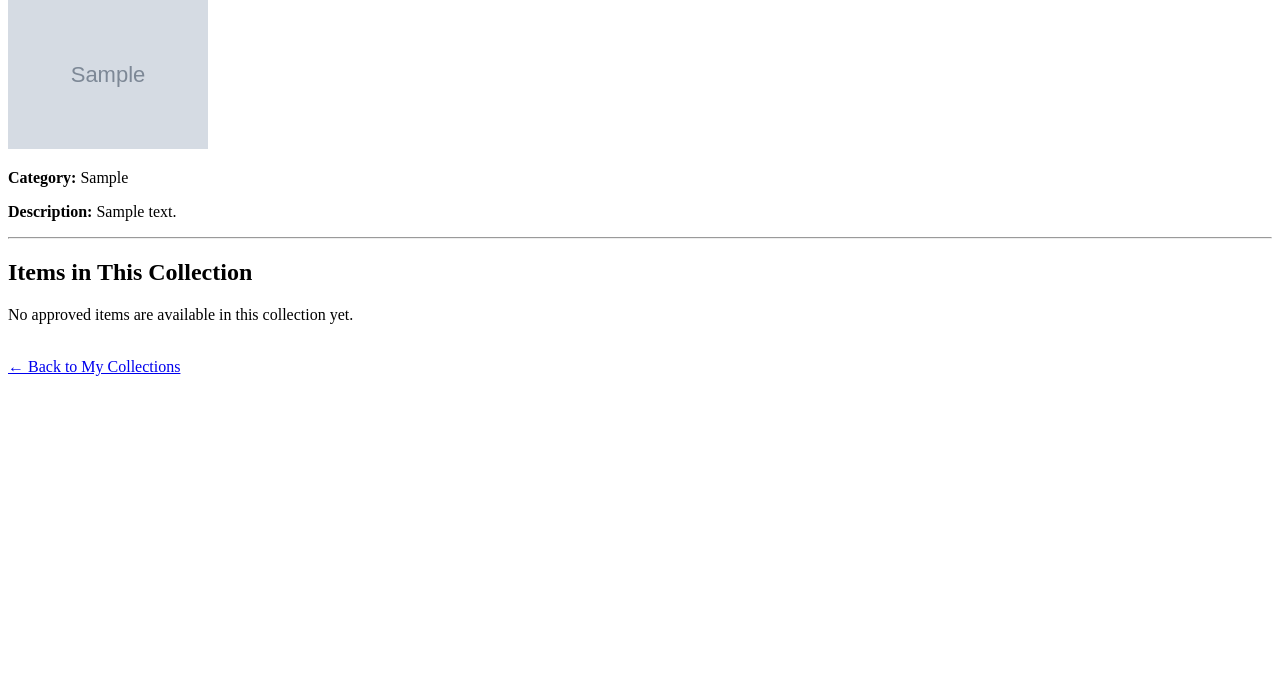
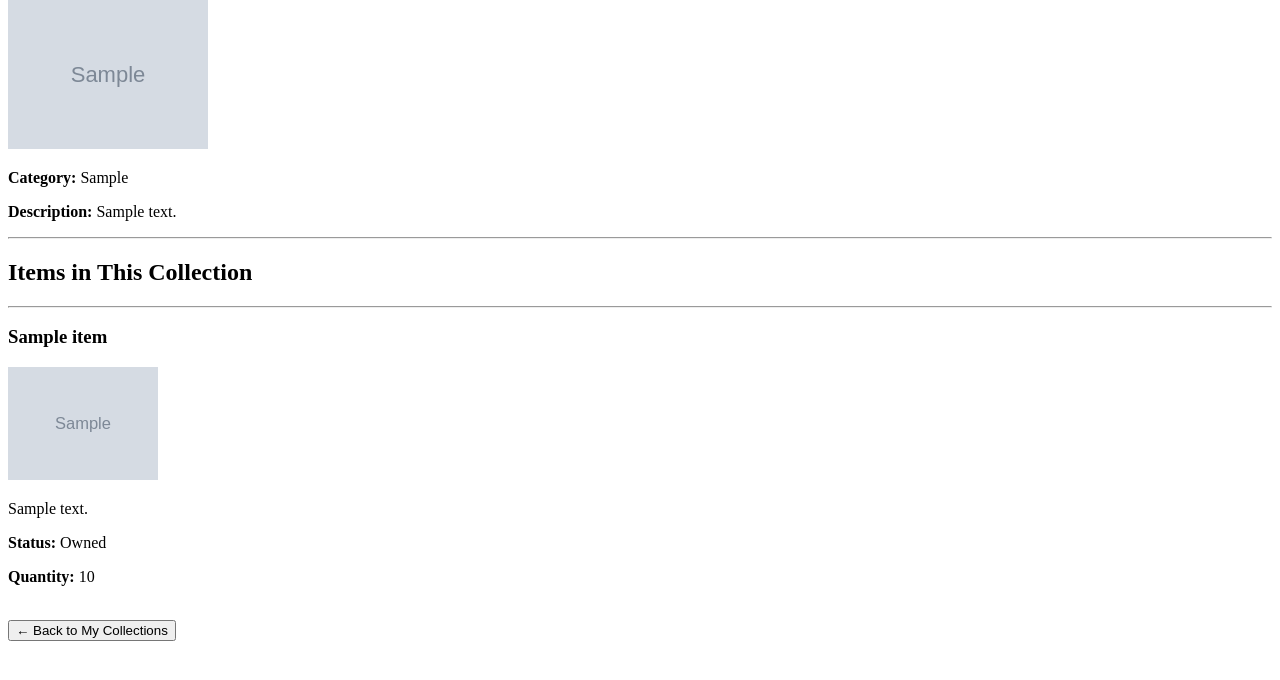
Before and after one commit to 1celatte/CollectiX, a Flask app: page /my-collections/1 in a window 1280 px wide. Shown: the part 81-761 px from the top of the page. Run offline with Flask 3, Linux system fonts and the light colour scheme; a user stored in the database is signed in; tables that the repository leaves empty hold one stand-in row (values such as "Sample post"); grey boxes marked "Sample" are stand-in pictures.

Commit message:
refine my collection features and adding seed data

```diff
--- a/app/collection/template/list.html
+++ b/app/collection/template/list.html
@@ -25,7 +25,7 @@
 
         <!-- Create Collection Link -->
          <a href="{{ url_for('collection.create_collection') }}">
-             Create New Collection
+             <button type="button">Create New Collection</button>
         </a>
 
 
--- a/app/collection/template/view.html
+++ b/app/collection/template/view.html
@@ -158,7 +158,7 @@
                 collection_id=collection.id
             ) }}"
         >
-            + Add Item
+           <button> + Add Item</button>
         </a>
 
     </div>
@@ -173,7 +173,7 @@
         class="button back-button"
         href="{{ url_for('collection.list_collections') }}"
     >
-        ← Back to Collections
+        <button> ← Back to Collections</button>
     </a>
 
 
--- a/app/mycollection/feature.py
+++ b/app/mycollection/feature.py
@@ -1,7 +1,7 @@
 from flask import render_template, abort
 from flask_login import login_required, current_user
 
-from app.models import Collection, UserCollection
+from app.models import Collection, UserCollection,OwnedItem, Item
 from . import my_collection_bp
 
 #=======================================================================================================================
@@ -38,7 +38,7 @@ def list_my_collections():
 
 #=======================================================================================================================
 
-# View one collection's details
+# View collection's details
 
 #=======================================================================================================================
 
@@ -56,11 +56,24 @@ def view_my_collection(collection_id):
     if not user_collection:
         abort(404)
 
+    # Get the collection
     collection = Collection.query.get_or_404(
         collection_id
     )
 
+    # Get all approved items inside this collection
+    items = Item.query.filter_by(
+        collection_id=collection_id,
+    ).all()
+
+    # Get items owned by the current user
+    owned_items = OwnedItem.query.filter_by(
+        user_id=current_user.id
+    ).all()
+
     return render_template(
         "detail.html",
-        collection=collection
+        collection=collection,
+        items=items,
+        owned_items=owned_items
     )
--- a/app/mycollection/templates/detail.html
+++ b/app/mycollection/templates/detail.html
@@ -70,6 +70,36 @@
                 {{ item.description }}
             </p>
 
+            <!-- Check whether current user owns this item -->
+
+            {% set owned = owned_items
+                |selectattr("item_id", "equalto", item.id)
+                |list
+                |first
+            %}
+
+            {% if owned %}
+
+                <p>
+                    <strong>Status:</strong> Owned
+                </p>
+
+                <p>
+                    <strong>Quantity:</strong> {{ owned.quantity }}
+                </p>
+
+            {% else %}
+
+                <p>
+                    <strong>Status:</strong> Unowned
+                </p>
+
+                <p>
+                    <strong>Quantity:</strong> 0
+                </p>
+
+            {% endif %}
+
         {% endfor %}
 
     {% else %}
@@ -83,7 +113,7 @@
     <br>
 
     <a href="{{ url_for('my_collection.list_my_collections') }}">
-        ← Back to My Collections
+        <button>← Back to My Collections</button>
     </a>
 
 </body>
--- a/app/mycollection/templates/my.html
+++ b/app/mycollection/templates/my.html
@@ -54,7 +54,7 @@
                     collection_id=collection.id
                 ) }}"
             >
-                View Collection Details
+                <button>View Collection Details</button>
             </a>
 
         {% endfor %}
```
Also changed, not shown: seed.py (+8 -8 lines), app/collection/static/uploads/charizard.jpg (added), app/collection/static/uploads/collection.jpg (added), app/collection/static/uploads/crybaby.jpg (added), app/collection/static/uploads/naruto.png (added), app/collection/static/uploads/pikachu.png (added), app/collection/static/uploads/sakura.jpg (added).
